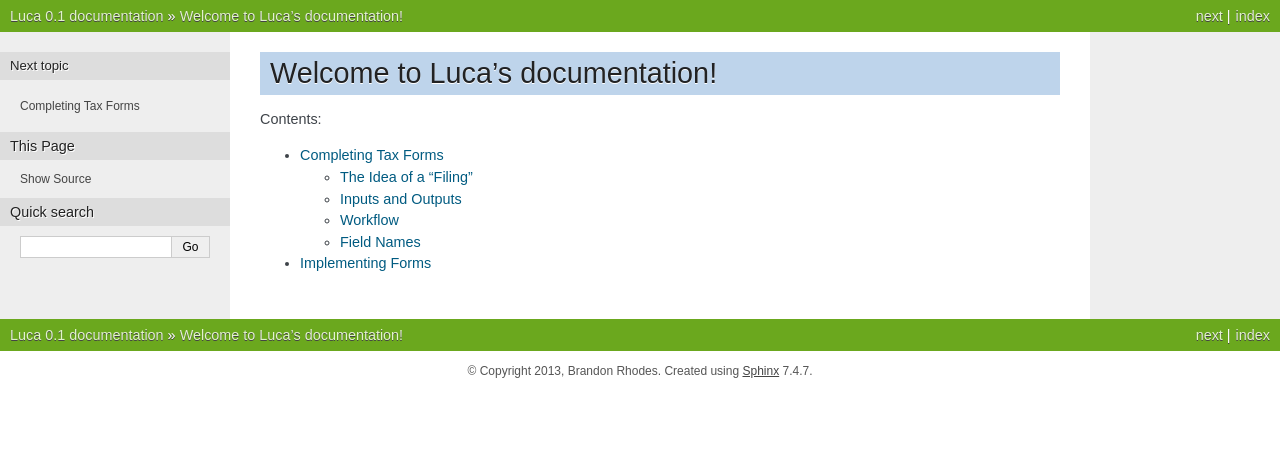
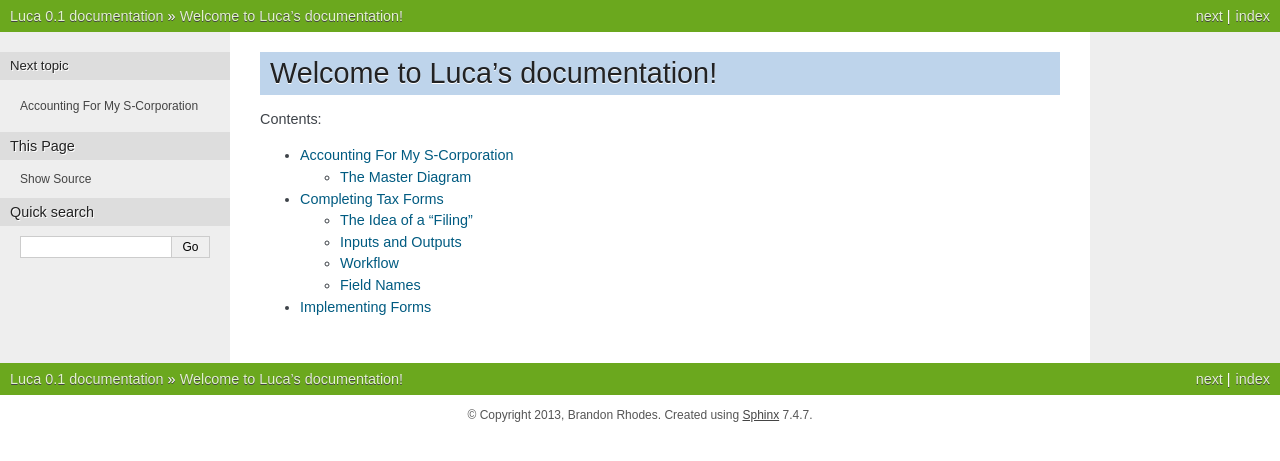
Before and after one commit to brandon-rhodes/luca, a Sphinx documentation site: the page built from luca/docs/index.rst, in a window 1280 px wide. Shown: the top 461 px of the page. Built offline with Sphinx 7.4.7, drawn with Linux system fonts in a browser that asks for light colours.

Commit message:
Start writing up my understanding of S-corp taxes

```diff
--- a/luca/docs/index.rst
+++ b/luca/docs/index.rst
@@ -11,5 +11,6 @@
 .. toctree::
    :maxdepth: 2
 
+   s-corporation
    completing-forms
    implementing-forms
--- /dev/null
+++ b/luca/docs/s-corporation.rst
@@ -0,0 +1,233 @@
+
+Accounting For My S-Corporation
+===============================
+
+The Luca tool does not actually compute my taxes.
+I discovered that an already existing tool,
+the `Ledger command-line accounting system <http://www.ledger-cli.org/>`,
+works great for tallying up the tax consequences of my business.
+It works so well that it has completely defeated my usual instinct
+to re-implement everything in Python!
+
+So this documentation chapter really has nothing to do with Luca,
+which only becomes involved when I am ready to submit tax forms.
+Instead, these are my notes about setting up an annual ``ledger.dat``
+file for my S-corporation so that I can easily determine my taxes.
+
+.. note::
+
+   I have written this Luca documentation
+   to remind myself how to use my ``luca`` command,
+   which I maintain for my own personal use.
+   That is why this documentation is written in the first person:
+   it is simply my own record of how I use the tool.
+   It is in no way intended as advice —
+   whether technical, financial, or legal —
+   about how *other* people ought to be filling out their own tax forms.
+
+The Master Diagram
+------------------
+
+.. raw:: html
+
+ <style>
+  #taxtable .foo {
+   border: 2px solid #d7a14d; background-color: #f9ebd4;
+   vertical-align: top; text-align: center; font-weight: bold;
+  }
+  #taxtable .dotted {
+   border: 2px dashed black;
+  }
+  #taxtable .tax {
+   color: #800;
+  }
+  #taxtable .comment {
+   text-align:center; font-style: italic;
+  }
+ </style>
+ <table id="taxtable">
+
+  <tr>
+   <th colspan=4>
+    Form 1120S<br>U.S. Income Tax Return for an S-Corporation
+   </th>
+  </tr>
+  <tr>
+   <td colspan=4 width="100%" class="foo">
+    $100,000<br>Total Income<br>(line 6)
+   </td>
+  </tr>
+  <tr>
+   <td colspan=4 width="100%" class="comment">
+    — which gets split into two pieces:
+   </td>
+  </tr>
+  <tr>
+   <td colspan=1 width="25%" class="foo">
+    $25,000<br>Ordinary Business Income<br>(line 21)
+   </td>
+   <td colspan=3 width="75%" class="foo">
+    $75,000<br>Total Deductions<br>(line 20)
+   </td>
+  </tr>
+  <tr>
+   <td></td>
+   <td colspan=3 width="100%" class="comment">
+    — which itself gets split in two:
+   </td>
+  </tr>
+  <tr>
+   <td colspan=1 width="25%" class="dotted">
+   </td>
+   <td colspan=2 width="50%" class="foo">
+    $50,000<br>Compensation of Officers<br>(line 7)
+   </td>
+   <td colspan=1 width="25%" class="foo">
+    $25,000<br>Other Deductions<br>(lines 8–19)
+   </td>
+  </tr>
+  <tr>
+   <td colspan=4 width="100%">
+    <p>
+     An S-Corporation receives income through the year
+     as customers buy its products or pay its invoices for services.
+     Here, I imagine a consultancy whose proceeds totalled $100,000.
+     From 1120S invites me to subtract from the total income
+     the money that it took to actually operate the corporation.
+     My largest such expense is often my own salary,
+     since there are often only a few other expenses involved
+     in sitting around and programming most of the year —
+     like travel, conferences, and taxes.
+     The amount of “profit” that remains
+     when my salary and other company expenses have been subtracted out
+     is called “Ordinary Business Income” on 1120S.
+    </p>
+    <p>
+     I have broken out the salary expense
+     from all other 1120S expenses on this particular diagram
+     because, in the diagrams that follow, that particular expense
+     gets treated very differently
+     on the rest of the relevant tax forms.
+    </p>
+   </td>
+  </tr>
+
+  <tr>
+   <th colspan=4>
+    Form W-2 Wage and Tax Statement
+   </th>
+  </tr>
+  <tr>
+   <td colspan=1 width="25%" class="dotted"></td>
+   <td colspan=2 width="50%" class="foo">
+    $50,000<br>Social Security Wages (box 3)<br>Medicare Wages (box 5)
+   </td>
+   <td colspan=1 width="25%" class="dotted"></td>
+  </tr>
+  <tr>
+   <td colspan=1 width="25%"></td>
+   <td colspan=3 width="75%" class="tax">
+    $50,000 × 6.20% = Social security tax withheld (box 4)<br>
+    $50,000 × 1.45% = Medicare tax withheld (box 6)
+   </td>
+  </tr>
+  <tr>
+   <td colspan=4 width="100%">
+    <p>
+     Form W-2 explains why my monthly paycheck
+     is so significantly less than my actual salary:
+     because my income has already turned into taxes
+     before I ever see it.
+     The Social Security and Medicare taxes are especially stark.
+     At least for the first hundred thousand in income
+     they offer no deductions, no exceptions, and brook no argument.
+    </p>
+    <p>
+     That is why there is nothing like Form 1040
+     for the Social Security tax or for the Medicare tax.
+     They are sheerly mechanical and automatic.
+     My salary is multiplied by a fixed percentage
+     and the resulting amount is earmarked for the government
+     instead of being included in my paycheck.
+    </p>
+    <p>
+     But there is more going on in Form W-2 when I consider wages:
+    </p>
+   </td>
+  </tr>
+  <tr>
+   <td colspan=1 width="25%" class="dotted"></td>
+   <td colspan=1 width="35%" class="foo">
+    $35,000<br>Wages (Box 1)
+   </td>
+   <td colspan=1 width="15%" class="foo">
+    $15,000<br>401(k) Contribution
+   </td>
+   <td colspan=1 width="25%" class="dotted"></td>
+  </tr>
+  <tr>
+   <td colspan=1 width="25%"></td>
+   <td colspan=3 width="75%" class="tax">
+    $35,000 × ? = Federal income tax withheld (box 2)
+   </td>
+  </tr>
+  <tr>
+   <td colspan=4 width="100%">
+    <p>
+     The Federal Income tax is more forgiving:
+     it applies only to that portion of my income
+     which I am not immediately contributing into a tax-deferred
+     retirement investment like a 401(k).
+     Another difference is that the personal income tax burden
+     can vary considerably from year to year
+     thanks to changes in personal circumstances,
+     so the W-2 does not use a fixed formula
+     to determine how much to withhold.
+     Instead, I — as my S-corporation's employee — fill out a W-4,
+     a form that lets me set my income tax withholding
+     at whichever level I wish.
+    </p>
+    <p>
+     But when tax day finally comes and everything is tallied up,
+     then — as we shall see below — 401(k) investment contributions are
+     completely hidden from the federal income tax calculations.
+     Only the value of W-2 box 1 — my $35,000 wages in this example —
+     will be copied to Form 1040 as actual income
+     on which federal income taxes are computed.
+    </p>
+   </td>
+  </tr>
+
+  <tr>
+   <th colspan=4>
+    Form 941 Employer’s QUARTERLY Federal Tax Return<br>
+   </th>
+  </tr>
+  <tr>
+   <th colspan=4>
+    Form 1040<br>U.S. Individual Income Tax Return
+   </th>
+  </tr>
+  <tr>
+   <td colspan=1 width="25%" class="foo">
+    $25,000<br>Supplemental Income<br>(line 17)
+   </td>
+   <td colspan=1 width="35%" class="foo">
+    $35,000<br>Salary<br>(line 7)
+   </td>
+   <td colspan=1 width="15%" class="dotted">
+   </td>
+   <td colspan=1 width="25%" class="dotted">
+   </td>
+  </tr>
+  <tr>
+   <td colspan=4 width="100%">
+    <p>
+     Your business receives payments and fees from your customers
+     over the calendar year,
+     which when added together make up your Total Income.
+    </p>
+   </td>
+  </tr>
+
+ </table>
```
